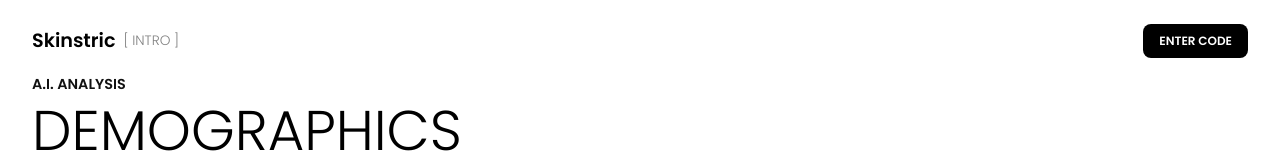
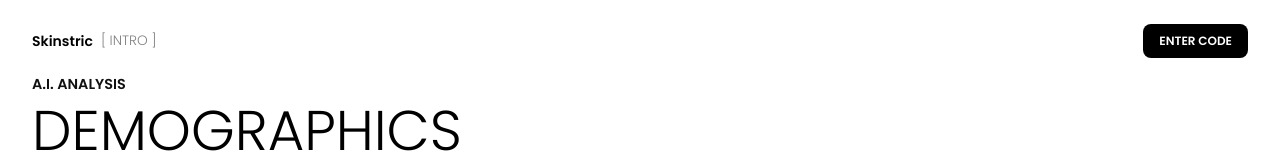
Before and after one commit to tashamcglashan/tasha-skinstric, a React (Vite) app: page /demographics in a window 1280 px wide. Shown: the top 160 px of the page. Built offline with nearby package versions, Linux system fonts and the light colour scheme.

Commit message:
changed demographics-page .nav-logo size to 14

```diff
--- a/src/pages/Demographics.css
+++ b/src/pages/Demographics.css
@@ -32,7 +32,7 @@
   font-family: 'Poppins', sans-serif;
   font-weight: 700;
   color: black;
-  font-size: 1.2rem;
+  font-size: 14px;
 }
 
 .demographics-page .nav-intro {
```
